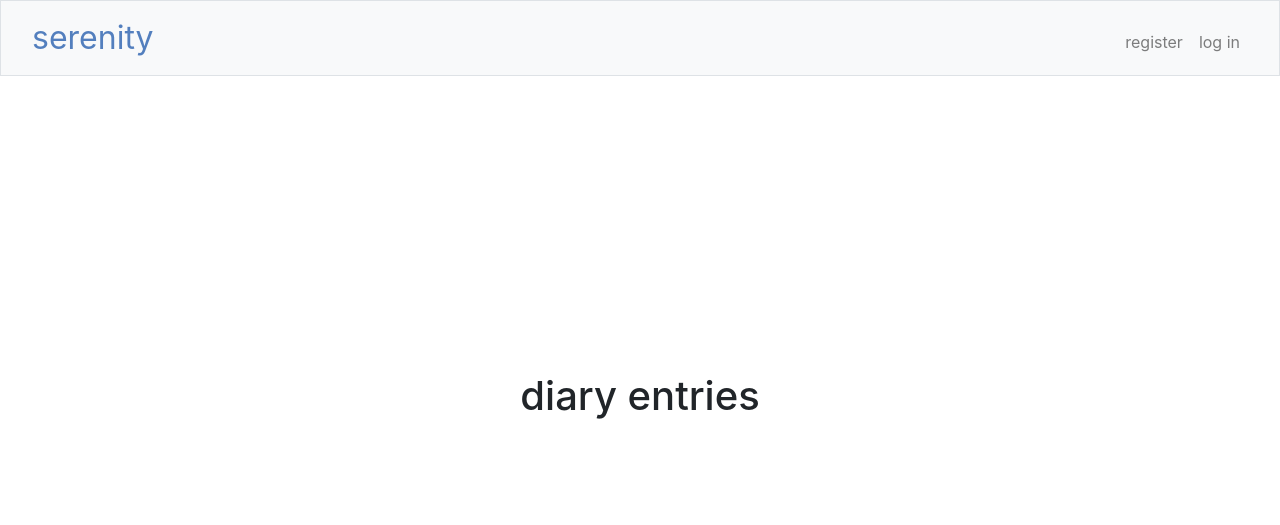
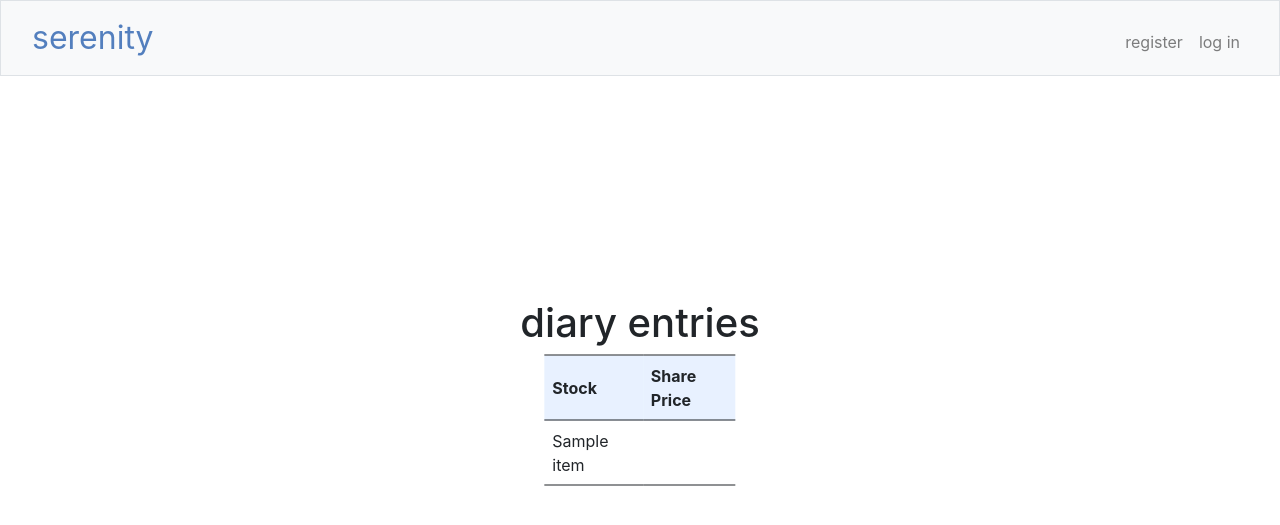
Before and after one commit to kelseyywu/serenity, a Flask app: template templates/entries.html in a window 1280 px wide. Shown: the top 525 px of the page. Run offline with Flask 2, Linux system fonts and the light colour scheme; the template is opened without the code that fills it: most values are stand-ins (such as "Sample title", 1, 10 or a date in 2020); some libraries are stand-ins or nearby versions.

Commit message:
Thu, Dec 2, 2021, 5:39 PM +00:00

```diff
--- a/templates/entries.html
+++ b/templates/entries.html
@@ -24,6 +24,19 @@
     <body>
         <div class="content">
             <header><h1 style="text-align:center">diary entries</h1></header>
+            <table>
+
+                <!-- Table of the value of the stock -->
+                <tr>
+                    <th>Stock</th>
+                    <th>Share Price</th>
+                </tr>
+
+                <tr>
+                    <td>{{ item.name }}</td>
+                    <td>{{ usd(item.price) }}</td>
+                </tr>
+            </table>
         </div>
     </body>
 
```
